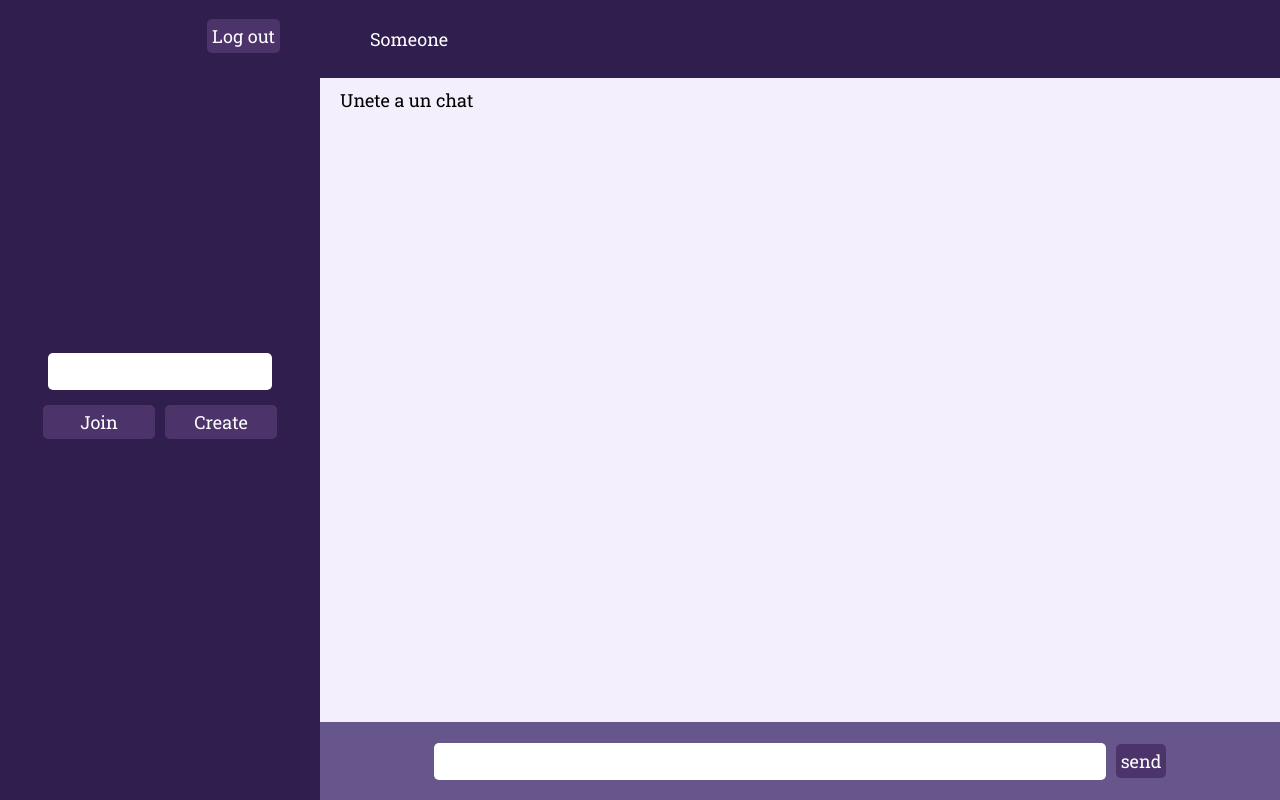
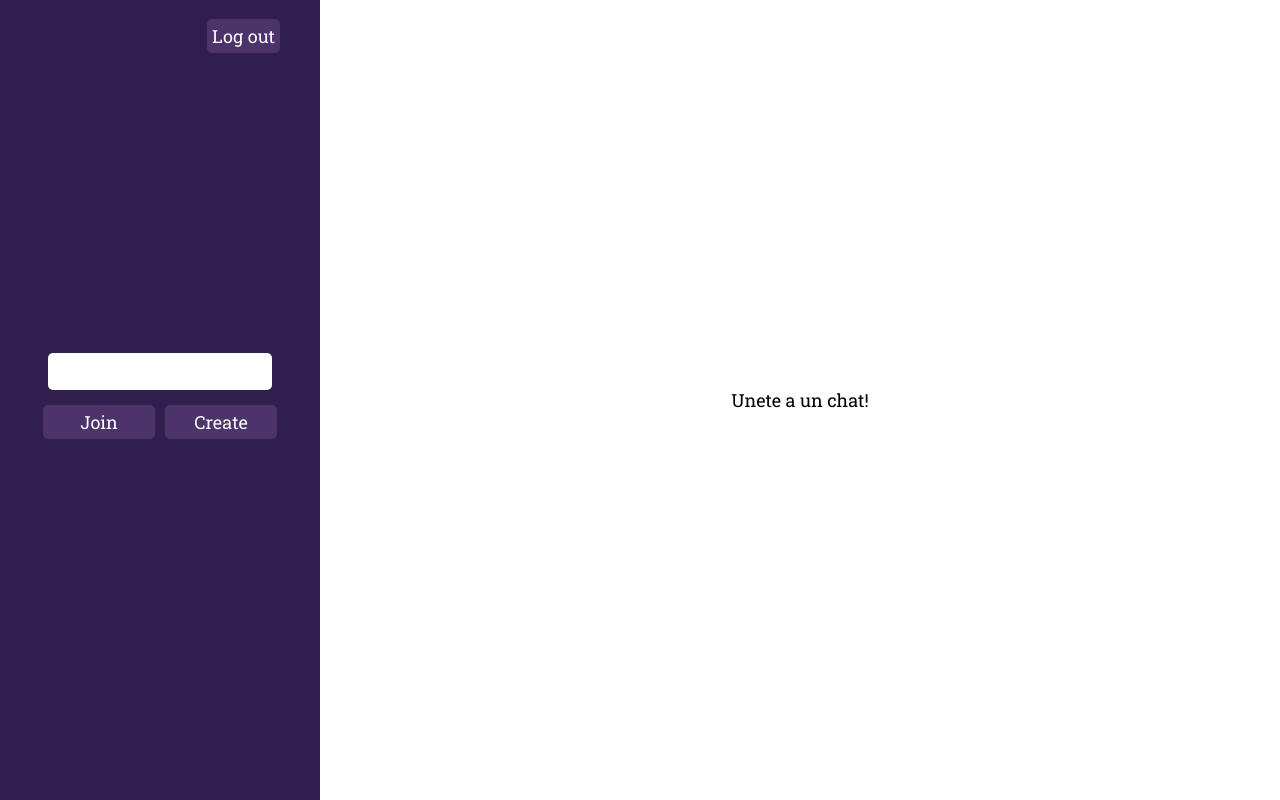
Before and after one commit to LipezJ/chat-interface, a React (Create React App) app: page / in a window 1280 px wide. Both pictures are taken after a click on the button "Login". Built offline with nearby package versions, Linux system fonts and the light colour scheme.

Commit message:
fix alert

```diff
--- /dev/null
+++ b/src/components/ChatAlert.js
@@ -0,0 +1,12 @@
+import React from 'react';
+import './style.css'
+
+function ChatAlert(props){
+    return (
+        <div id='chatalert'>
+            <div>{props.alert}</div>
+        </div>
+    );
+}
+
+export default ChatAlert;
--- a/src/components/Input.js
+++ b/src/components/Input.js
@@ -1,11 +1,13 @@
 import React from 'react';
 import './style.css'
+
+import { enterKey } from '../scripts/main';
 
 function Input(props){
     return (
         <div className='inputc'>
             {props.label ? <label htmlFor='pass'>{props.text}:</label>:('')}
-            <input title="pass" type="text" id={props.text}/>
+            <input title="pass" type="text" id={props.text} onKeyUp={!props.user ?e => enterKey(e, props.user): ''}/>
         </div>
     );
 }
--- a/src/components/PostContainer.js
+++ b/src/components/PostContainer.js
@@ -4,31 +4,37 @@ import './style.css'
 import Input from './Input';
 import Button from './Button';
 import Post from './Post';
+import ChatAlert from './ChatAlert'
 import { send, ePost } from '../scripts/main'
 
 function PostContainer(props) {
     const [posts, setPosts] = useState([''])
-    const [someone, setSomeone] = useState('Someone')
+    const [someone, setSomeone] = useState()
     const addPost = (user, post) => {
         setPosts(oldPosts => [...oldPosts, <Post user={user} post={post} key={posts.length}/>]);
         console.log(posts)
     }
     ePost(addPost, setSomeone)
     return (
+        someone === undefined ?
+            <ChatAlert alert='Unete a un chat!'/>
+            :
+            <React.Fragment>
                 <div id='postc'>
                     <div id="someone">{someone}</div>
                     <div id="posts">
                         { posts.length < 2 ?
-                        'Unete a un chat'
+                            <ChatAlert alert='Escribe un mensaje!'/>
                             :
                             posts
                         }
                     </div>
                     <div id="text">
-                    <Input text='post'/>
+                        <Input text='post' user={props.user}/>
                         <Button text='send' user={props.user} action={send}/>
                     </div>
                 </div>
+            </React.Fragment>
     );
 }
 
--- a/src/components/style.css
+++ b/src/components/style.css
@@ -138,3 +138,10 @@ input {
 .owner {
     font-weight: 500;
 }
+#chatalert {
+    width: 75vw;
+    height: 100%;
+    display: flex;
+    justify-content: center;
+    align-items: center;
+}
--- a/src/scripts/main.js
+++ b/src/scripts/main.js
@@ -23,11 +23,15 @@ function join(e, user){
 }
 function send(e, user){
     let post = document.querySelector('#post').value
+    document.querySelector('#post').value = ''
     setPosts_(user, post)
 }
 function ePost(funcPost, funcSomeone) {
     setPosts_ = funcPost
     setSomeone_ = funcSomeone
 }
+function enterKey(e, user) {
+    if (e.key === 'Enter') send(e, user)
+}
 
-export {login, logout, create, join, send, ePost}
+export {login, logout, create, join, send, ePost, enterKey}
```
Lines whose indentation alone changed are shown as unchanged.
